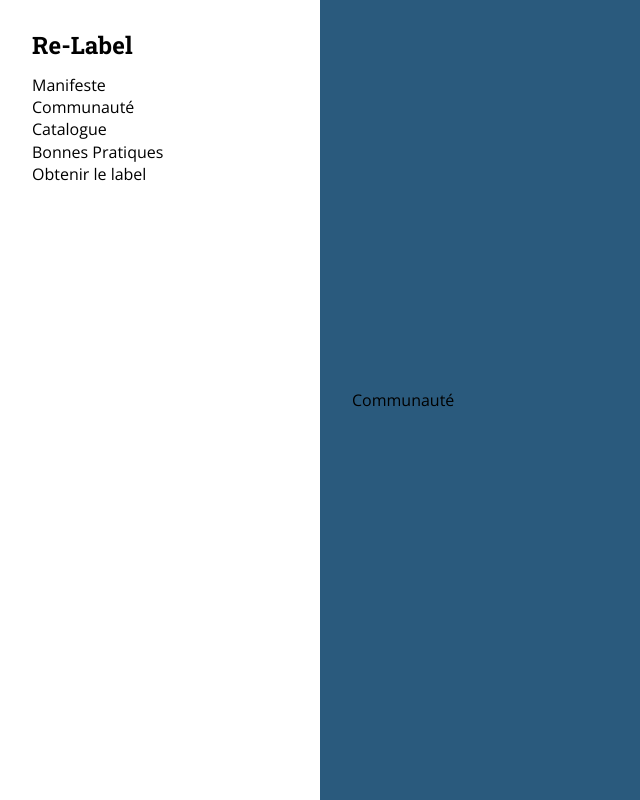
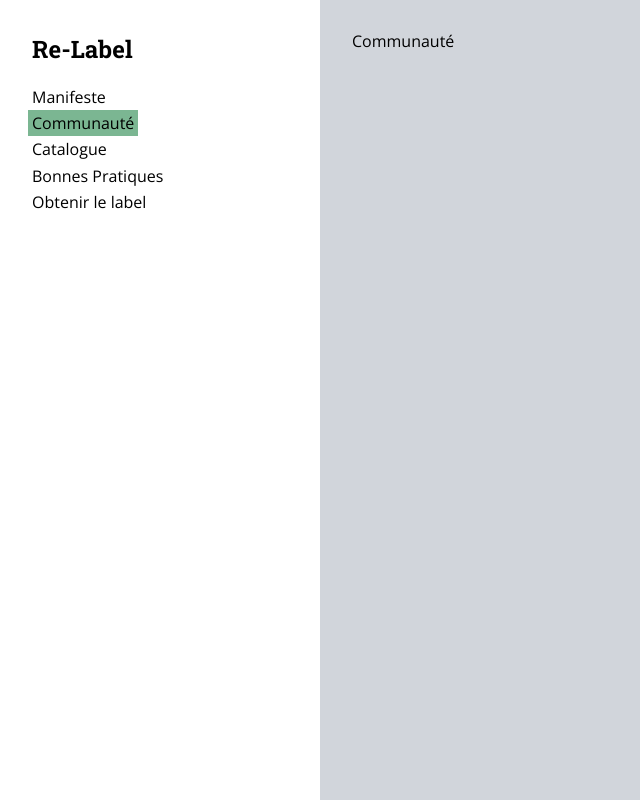
Before and after one commit to essenlive/relabel, a Next.js app: page /community in a window 1280 px wide. Shown: the whole page, without its empty margins (0-640 px from the left). Built offline with nearby package versions, Linux system fonts and the light colour scheme.

Commit message:
⚡Added Basic catalog airtable API

```diff
--- a/components/Navigation.js
+++ b/components/Navigation.js
@@ -1,36 +1,40 @@
 import Link from 'next/link'
+import { useRouter } from 'next/router'
 import styles from "@styles/Navigation.module.css";
 
 const Navigation = (props)=>{
+
+  const router = useRouter()
+
     return (
-      <nav>
+      <nav  className={styles.nav}>
         <Link href="/">
           <div className={styles.title}>
             <a>Re-Label</a>
           </div>
         </Link>
         <Link href="/manifesto">
-          <div className={styles.links} >
+          <div className={router.route === '/manifesto' ? styles.linkActive : styles.links}>
             <a>Manifeste</a>
           </div>
         </Link>
         <Link href="/community">
-          <div className={styles.links} >
+          <div className={router.route === '/community' ? styles.linkActive : styles.links}>
             <a>Communauté</a>
           </div>
         </Link>
         <Link href="/catalog">
-          <div className={styles.links} >
+          <div className={router.route === '/catalog' ? styles.linkActive : styles.links}>
             <a>Catalogue</a>
           </div>
         </Link>
         <Link href="/good-practices">
-          <div className={styles.links} >
+          <div className={router.route === '/good-practices' ? styles.linkActive : styles.links}>
             <a>Bonnes Pratiques</a>
           </div>
         </Link>
         <Link href="/get-labeled">
-          <div className={styles.links} >
+          <div className={router.route === '/get-labeled' ? styles.linkActive : styles.links}>
             <a>Obtenir le label</a>
           </div>
         </Link>
--- a/package.json
+++ b/package.json
@@ -8,6 +8,7 @@
     "start": "next start"
   },
   "dependencies": {
+    "airtable-plus": "^1.0.4",
     "next": "10.0.9",
     "normalize.css": "^8.0.1",
     "postcss-flexbugs-fixes": "^5.0.2",
--- a/styles/Layout.module.css
+++ b/styles/Layout.module.css
@@ -17,8 +17,8 @@
   flex-grow: 1;
   display: flex;
   flex-direction: column;
-  justify-content: center;
-  background-color: var(--quaternary);
+  /* justify-content: center; */
+  background-color: var(--coolGray-300);
 }
 
 
--- a/styles/Navigation.module.css
+++ b/styles/Navigation.module.css
@@ -1,13 +1,44 @@
+.nav {
+  display: flex;
+  flex-direction: column;
+  align-items: left;
+  flex-grow: 0;
+}
 .title {
   font-family: var(--font-header);
   font-size:var(--fontSize-2xl);
   font-weight: 700;
   margin-bottom: 1rem;
 }
-.links {
-  margin-bottom: 0.25rem;
+.links, .title, .linkActive {
+  margin-left : -0.25rem;
+  padding: 0.25rem ;
+  cursor: pointer;
+  width: max-content;
+  position: relative;
+  z-index: 1;
+}
+.links a, .title, .linkActive a{
+  position: relative;
+  z-index: 1;
+}
+.links::after, .title::after, .linkActive::after {
+  content : "";
+  display: block ;
+  height: 100%;
+  width: 0%;
+  position: absolute;
+  top: 0;
+  left: 0;
+  background-color:var(--primary);
+  transition: all 0.25s ease-in-out;
 }
 
-.links:hover {
-  color:red;
+.links:hover::after, .linkActive::after {
+  width: 100%;
 }
+@media (--screen-sm) {
+  .nav{
+    width: 100vw;
+  }
+}
--- a/styles/theme.css
+++ b/styles/theme.css
@@ -62,8 +62,8 @@
   --white: #fff;
   --primary: #7bb692ff;
   --secondary: #2a5a7dff;
-  --tiertary: #7bb692ff;
-  --quaternary: #2a5a7dff;
+  --tiertary: #b2675eff;
+  --quaternary: #7a7a7aff;
   /* Helper Colors */
   --rose-50: #fff1f2;
   --rose-100: #ffe4e6;
```
Also changed, not shown: components/Map.js (added, +87 -0 lines), pages/catalog.js (+47 -2 lines), styles/Map.module.css (added, +126 -0 lines), 1 other file (tests, documents, lock files or other folders).
